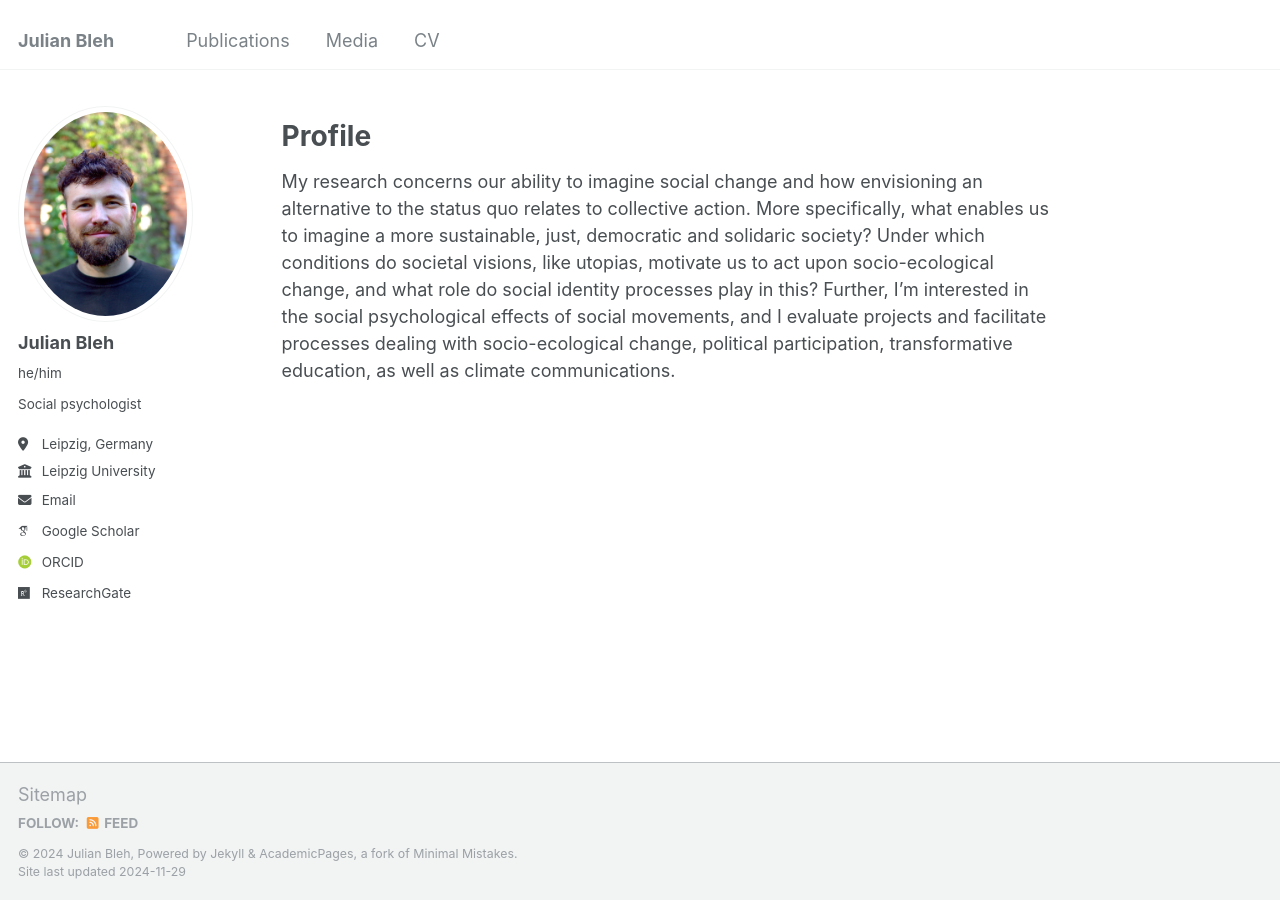
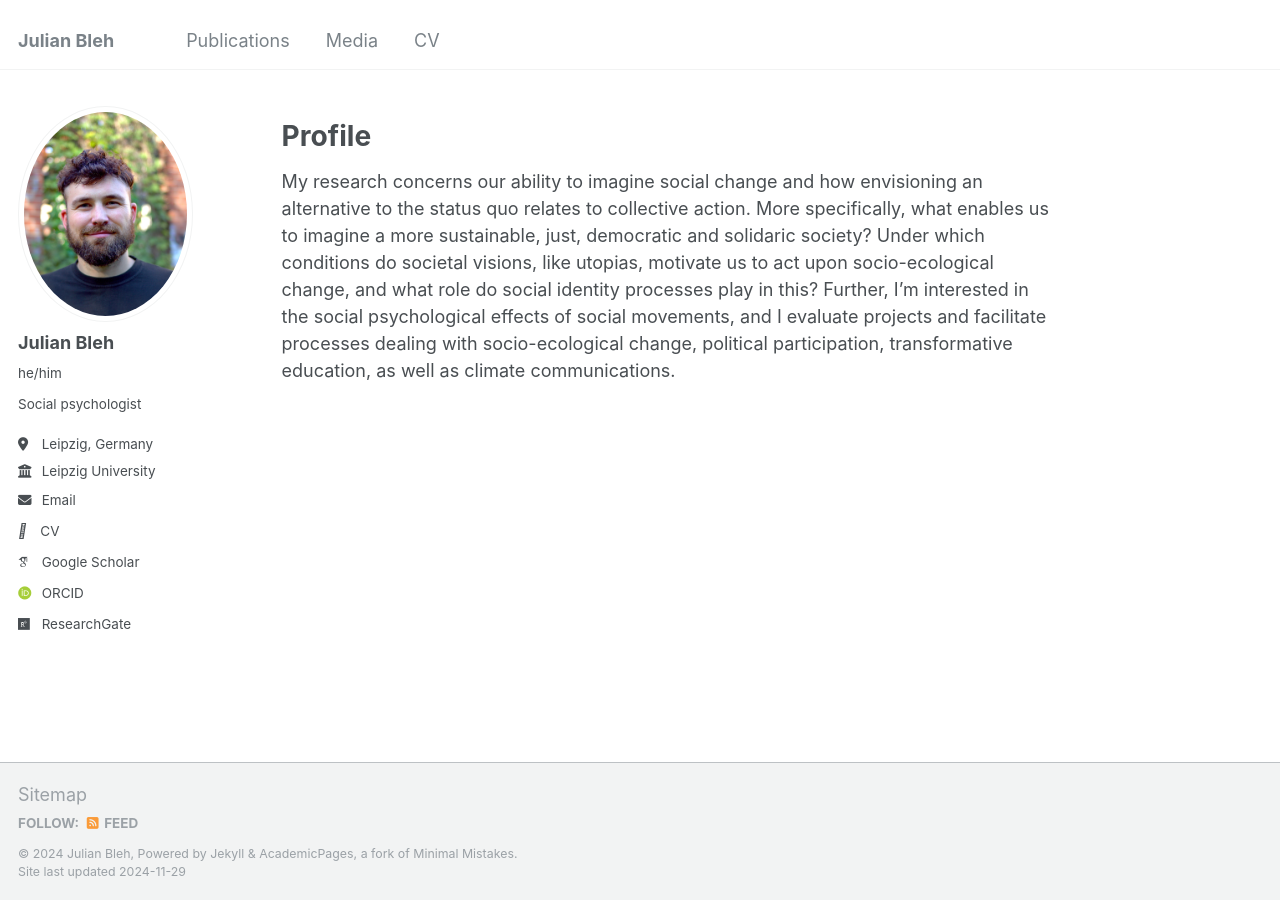
Before and after one commit to JulianBleh/JulianBleh1.github.io, a Jekyll site: the page built from _pages/about.md, in a window 1280 px wide. Built offline with Jekyll 4.4.1, drawn with Linux system fonts in a browser that asks for light colours; some web fonts are replaced.

```diff
--- a/_config.yml
+++ b/_config.yml
@@ -29,6 +29,7 @@ author:
   employer         : "Leipzig University"
   uri              : #URL
   email            : "julian.bleh@uni-leipzig.de"
+  cv               : "https://julianbleh.github.io/markdown-cv/"
 
   # Academic websites
   arxiv            : # URL - Update with the correct link to your profile
```
